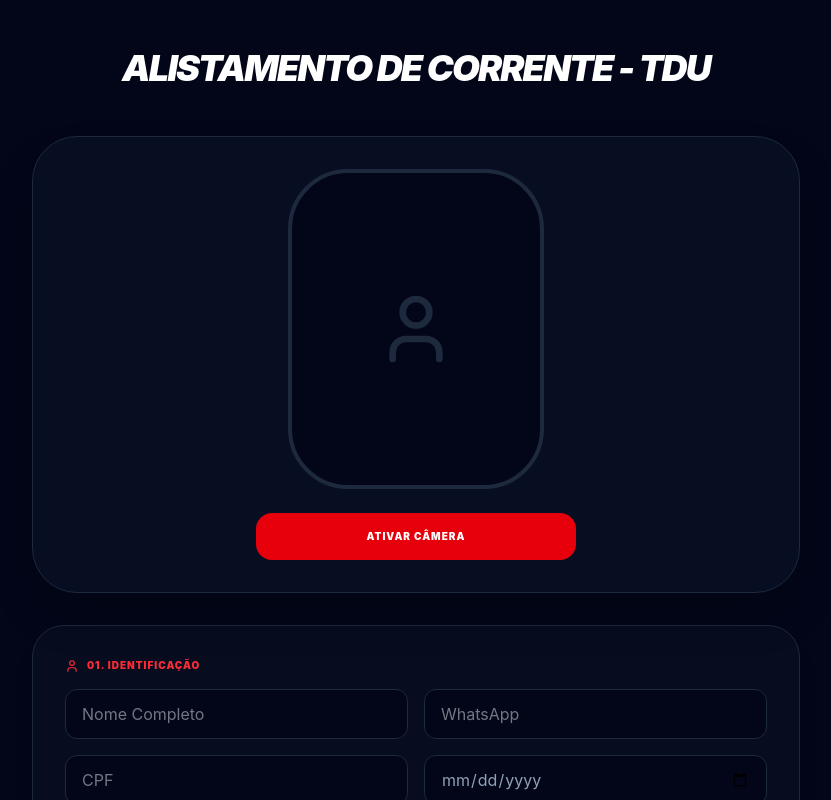
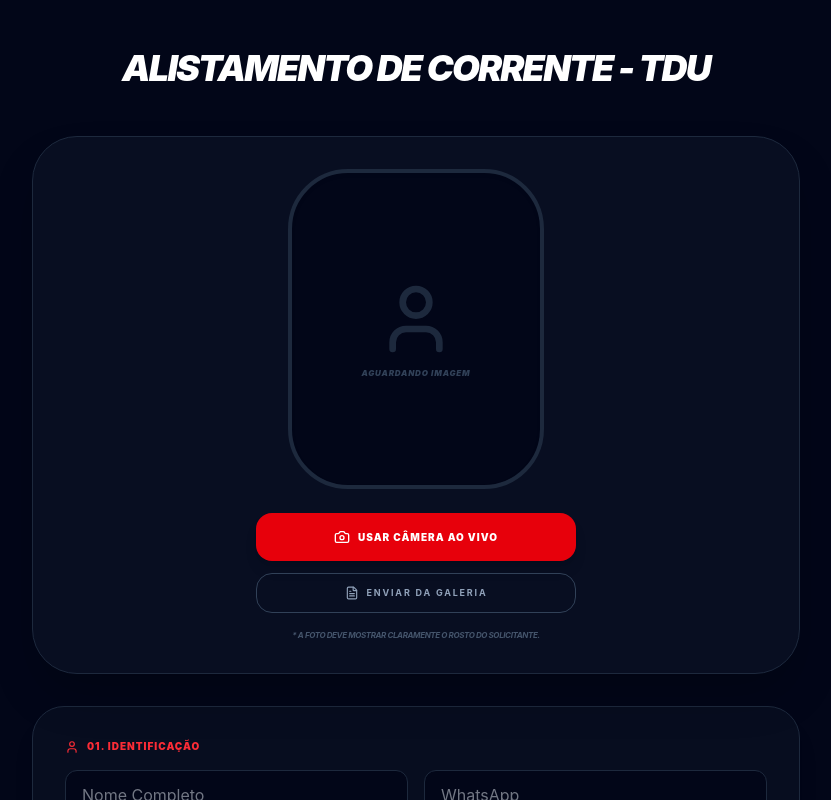
Before and after one commit to omardev3101/tdu, a React (Vite) app in the folder frontend/: page /solicitacao in a window 1280 px wide. Shown: the top 800 px of the page, without its empty margins (224-1055 px from the left). Built offline with nearby package versions, Linux system fonts and the light colour scheme; no server answers.

Commit message:
Feat: implement dynamic biometrics, gallery upload and camera aspect ratio fix

```diff
--- a/frontend/src/pages/FormSolicitacao.jsx
+++ b/frontend/src/pages/FormSolicitacao.jsx
@@ -95,14 +95,44 @@ const FormSolicitacao = () => {
  const capturarFoto = () => {
   const video = videoRef.current;
   const canvas = canvasRef.current;
+
   if (video && canvas) {
-      canvas.width = 600; canvas.height = 800;
+    // Definimos o tamanho final da foto (Proporção 3:4 vertical)
+    const larguraAlvo = 600;
+    const alturaAlvo = 800;
+
+    canvas.width = larguraAlvo;
+    canvas.height = alturaAlvo;
     const context = canvas.getContext('2d');
-      context.translate(600, 0);
+
+    // --- LÓGICA DE CORTE PARA EVITAR DISTORÇÃO ---
+    // Pegamos as dimensões REAIS do vídeo que está vindo da câmera
+    const videoW = video.videoWidth;
+    const videoH = video.videoHeight;
+
+    // Calculamos a proporção para cobrir o canvas sem sobrar espaço
+    const ratio = Math.max(larguraAlvo / videoW, alturaAlvo / videoH);
+    const drawW = videoW * ratio;
+    const drawH = videoH * ratio;
+
+    // Centralizamos o corte
+    const dx = (larguraAlvo - drawW) / 2;
+    const dy = (alturaAlvo - drawH) / 2;
+
+    // Espelhamento (para a foto ficar igual ao que a pessoa vê na tela)
+    context.translate(larguraAlvo, 0);
     context.scale(-1, 1);
-      context.drawImage(video, 0, 0, 600, 800);
+
+    // Desenha a imagem cortada e centralizada
+    context.drawImage(video, dx, dy, drawW, drawH);
+
+    // Finaliza
     setFotoCapturada(canvas.toDataURL('image/jpeg', 0.9));
+
+    // Desliga a câmera
+    if (video.srcObject) {
       video.srcObject.getTracks().forEach(track => track.stop());
+    }
     setCameraAtiva(false);
   }
 };
@@ -182,23 +212,91 @@ const handleSubmit = async (e) => {
 
         <form onSubmit={handleSubmit} className="space-y-8">
 
-          {/* FOTO BIOMÉTRICA */}
+{/* FOTO BIOMÉTRICA - CÂMERA OU GALERIA */}
 <div className="bg-slate-900/50 border border-slate-800 p-8 rounded-[45px] flex flex-col items-center shadow-2xl relative">
-            <div className="relative w-64 h-80 mb-6 bg-slate-950 rounded-[60px] overflow-hidden border-4 border-slate-800 flex items-center justify-center">
+
+  {/* Container do Preview (Proporção 3:4) */}
+  <div className="relative w-64 h-80 mb-6 bg-slate-950 rounded-[60px] overflow-hidden border-4 border-slate-800 flex items-center justify-center shadow-inner">
+
     {cameraAtiva && (
       <>
-                    <video ref={videoRef} autoPlay playsInline className="w-full h-full object-cover scale-x-[-1]" />
-                    <div className="absolute inset-0 pointer-events-none border-[30px] border-slate-950/60">
-                         <div className="w-full h-full border-2 border-red-600/40 rounded-[50%_50%_35%_35%]"></div>
+        <video
+          ref={videoRef}
+          autoPlay
+          playsInline
+          className="w-full h-full object-cover scale-x-[-1]"
+        />
+        <div className="absolute inset-0 pointer-events-none flex items-center justify-center">
+          <div className="absolute inset-0 bg-slate-950/40"></div>
+          <div className="w-[85%] h-[85%] border-2 border-dashed border-white/30 rounded-[50%_50%_40%_40%] relative">
+             <div className="absolute inset-0 border-2 border-red-600/40 rounded-[50%_50%_40%_40%] animate-pulse"></div>
+          </div>
         </div>
       </>
     )}
-                {fotoCapturada && <img src={fotoCapturada} alt="Biometria" className="w-full h-full object-cover" />}
-                {!cameraAtiva && !fotoCapturada && <User size={80} className="text-slate-800" />}
+
+    {fotoCapturada && (
+      <img
+        src={fotoCapturada}
+        alt="Biometria"
+        className="w-full h-full object-cover animate-in fade-in duration-500"
+      />
+    )}
+
+    {!cameraAtiva && !fotoCapturada && (
+      <div className="flex flex-col items-center gap-2">
+        <User size={80} className="text-slate-800" />
+        <span className="text-[8px] font-black text-slate-700 uppercase tracking-widest italic">Aguardando Imagem</span>
       </div>
-            <button type="button" onClick={cameraAtiva ? capturarFoto : ligarCamera} className="w-full max-w-xs bg-red-600 text-white font-black py-4 rounded-2xl uppercase text-[10px] tracking-widest hover:bg-red-700 transition-all">
-              {cameraAtiva ? "Capturar Agora" : "Ativar Câmera"}
+    )}
+  </div>
+
+  {/* Controles de Ação */}
+  <div className="w-full max-w-xs space-y-3">
+    {/* Botão Principal: Câmera */}
+    <button
+      type="button"
+      onClick={cameraAtiva ? capturarFoto : ligarCamera}
+      className={`w-full font-black py-4 rounded-2xl uppercase text-[10px] tracking-widest transition-all shadow-lg active:scale-95 flex items-center justify-center gap-2 ${
+        cameraAtiva
+          ? "bg-white text-slate-950 hover:bg-slate-200"
+          : "bg-red-600 text-white hover:bg-red-700"
+      }`}
+    >
+      {cameraAtiva ? <RefreshCw size={16} className="animate-spin-slow" /> : <Camera size={16} />}
+      {cameraAtiva ? "Capturar Agora" : fotoCapturada ? "Tirar Outra Foto" : "Usar Câmera ao Vivo"}
     </button>
+
+    {/* Botão Secundário: Galeria (Apenas se a câmera estiver desligada) */}
+    {!cameraAtiva && (
+      <div className="relative">
+        <input
+          type="file"
+          accept="image/*"
+          className="absolute inset-0 opacity-0 cursor-pointer"
+          onChange={(e) => {
+            const file = e.target.files[0];
+            if (file) {
+              const reader = new FileReader();
+              reader.onloadend = () => setFotoCapturada(reader.result);
+              reader.readAsDataURL(file);
+            }
+          }}
+        />
+        <button
+          type="button"
+          className="w-full border border-slate-700 text-slate-400 font-bold py-3 rounded-2xl uppercase text-[9px] tracking-[0.2em] hover:bg-slate-800 hover:text-white transition-all flex items-center justify-center gap-2"
+        >
+          <FileText size={14} />
+          {fotoCapturada ? "Trocar Arquivo" : "Enviar da Galeria"}
+        </button>
+      </div>
+    )}
+  </div>
+
+  <p className="mt-4 text-[8px] text-slate-600 uppercase font-bold tracking-tighter italic">
+    * A foto deve mostrar claramente o rosto do solicitante.
+  </p>
 </div>
 
           {/* 01. IDENTIFICAÇÃO */}
```
Lines whose indentation alone changed are shown as unchanged.
